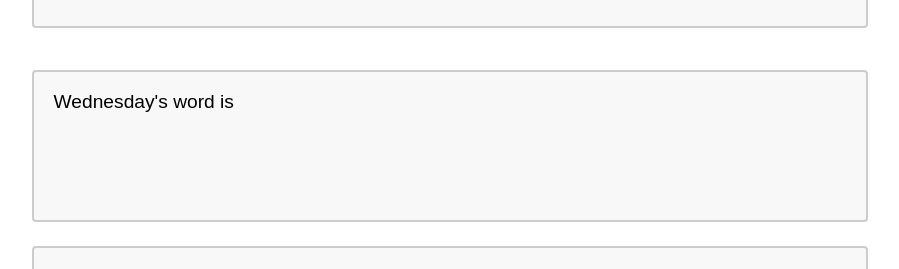
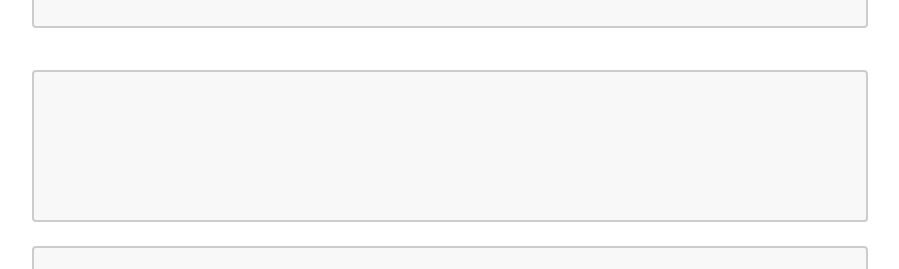
Before and after one commit to g4ry5haw/buffer-post-generator, a React (Create React App) app: page / in a window 1280 px wide. Shown: the part 832-1101 px from the top of the page, without its empty margins (190-1089 px from the left). Built offline with nearby package versions, Linux system fonts and the light colour scheme.

Commit message:
combined textbox for French and English

```diff
--- a/src/components/TextEnglish.jsx
+++ b/src/components/TextEnglish.jsx
@@ -16,7 +16,7 @@ const TextEnglish = ({ english, setEnglish }) => {
         // ref={inputRef}
         cols="40"
         rows="5"
-        defaultValue={"Wednesday's word is "}
+        defaultValue={english}
         onChange={handleChange}
       />
     </div>
--- a/src/components/TextFrench.jsx
+++ b/src/components/TextFrench.jsx
@@ -1,4 +1,4 @@
-import React, { useState } from "react";
+import React from "react";
 // import { useRef } from "react";
 import "../App.css";
 
```
